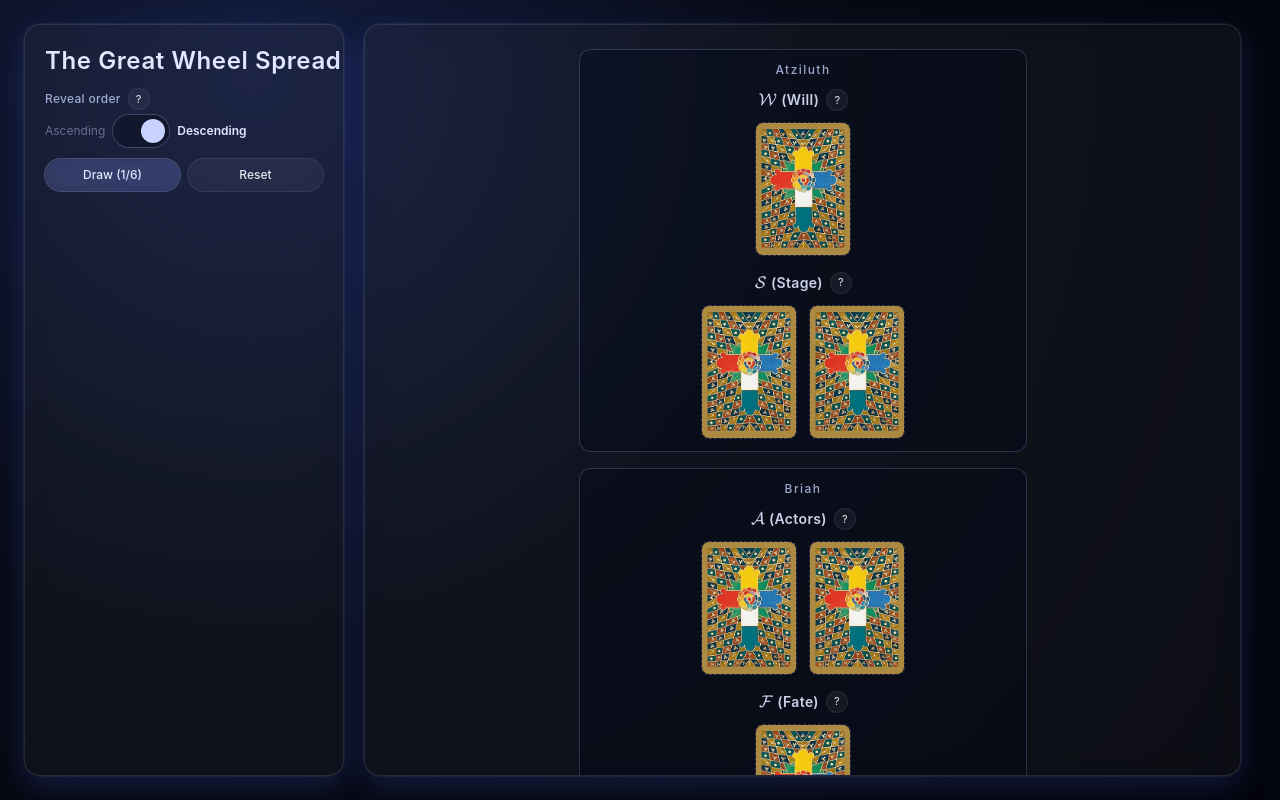
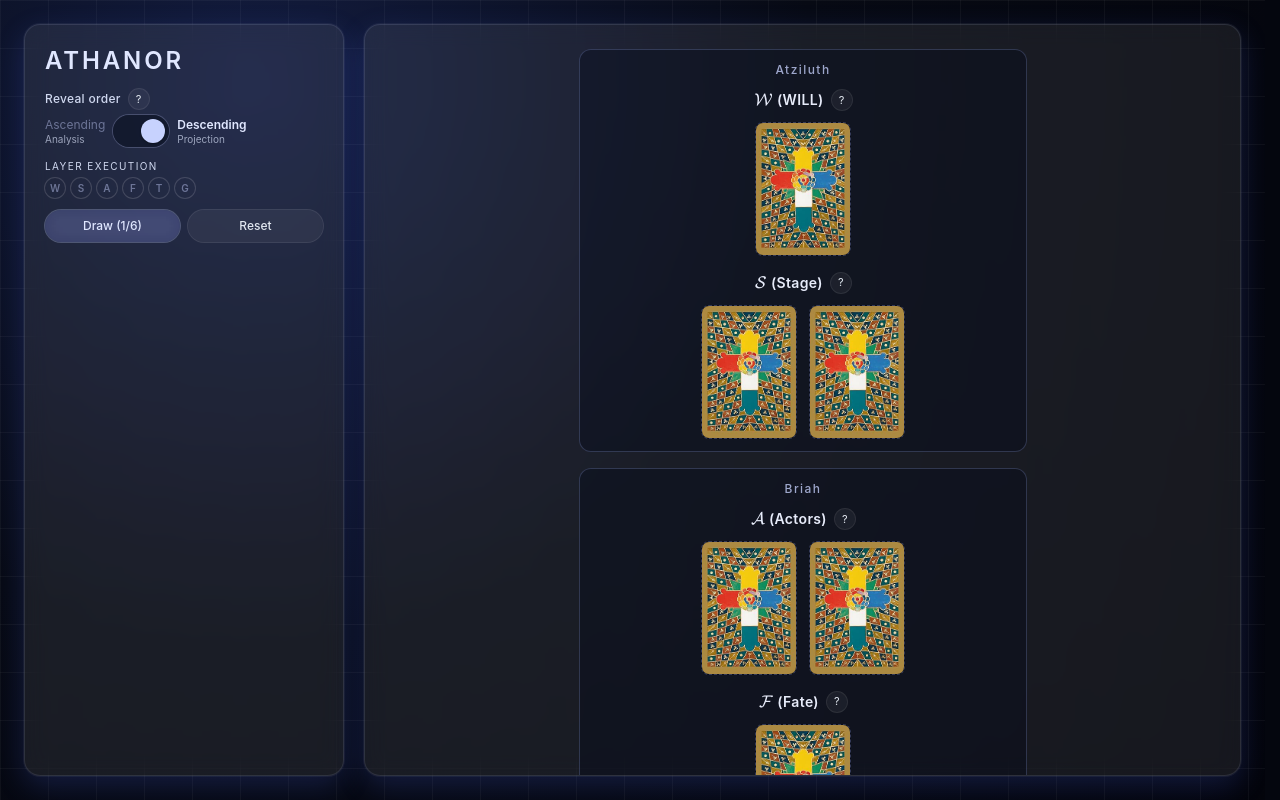
Before and after one commit to kiyotam23/thoth-tarot-spread, a Next.js app: page / in a window 1280 px wide. Built offline with nearby package versions, Linux system fonts and the light colour scheme.

Commit message:
UI improve

```diff
--- a/app/globals.css
+++ b/app/globals.css
@@ -19,6 +19,8 @@ body {
   background: #04060e;
   color: #edf0ff;
   font-family: "Inter", "Noto Sans JP", system-ui, sans-serif;
+  -webkit-font-smoothing: antialiased;
+  -moz-osx-font-smoothing: grayscale;
 }
 
 /* Paint/layout isolation for large stacked panels */
@@ -81,6 +83,8 @@ img.spread-card-modal-art {
 /* Descending (Atziluth → Assiah): indigo / abyss */
 main[data-theme="descending"] {
   min-height: 100vh;
+  position: relative;
+  isolation: isolate;
   color: #edf0ff;
   background: radial-gradient(circle at 20% 10%, #131c3f 0%, #070a14 45%, #03040b 100%);
 }
@@ -88,13 +92,40 @@ main[data-theme="descending"] {
 /* Ascending (Assiah → Atziluth): burgundy / wine */
 main[data-theme="ascending"] {
   min-height: 100vh;
+  position: relative;
+  isolation: isolate;
   color: #f5e1e6;
   background: radial-gradient(circle at 18% 8%, #4a1c28 0%, #1e0a10 45%, #0a0305 100%);
 }
 
+main[data-theme="descending"]::before,
+main[data-theme="ascending"]::before {
+  content: "";
+  position: absolute;
+  inset: 0;
+  pointer-events: none;
+  z-index: 0;
+  background-image:
+    linear-gradient(to right, rgba(255, 255, 255, 0.04) 1px, transparent 1px),
+    linear-gradient(to bottom, rgba(255, 255, 255, 0.04) 1px, transparent 1px);
+  background-size: 48px 48px;
+}
+
+main[data-theme="ascending"]::before {
+  background-image:
+    linear-gradient(to right, rgba(255, 180, 195, 0.05) 1px, transparent 1px),
+    linear-gradient(to bottom, rgba(255, 180, 195, 0.05) 1px, transparent 1px);
+}
+
+main[data-theme="descending"] > :not(.fixed),
+main[data-theme="ascending"] > :not(.fixed) {
+  position: relative;
+  z-index: 1;
+}
+
 main[data-theme="descending"] .spread-outer {
   border-color: rgba(199, 210, 254, 0.12);
-  background: rgba(255, 255, 255, 0.04);
+  background: rgba(255, 255, 255, 0.08);
   box-shadow:
     0 0 0 1px rgba(255, 255, 255, 0.05),
     0 10px 30px rgba(80, 110, 255, 0.2);
@@ -102,7 +133,7 @@ main[data-theme="descending"] .spread-outer {
 
 main[data-theme="ascending"] .spread-outer {
   border-color: rgba(200, 80, 100, 0.28);
-  background: rgba(50, 15, 24, 0.35);
+  background: rgba(50, 15, 24, 0.5);
   box-shadow:
     0 0 0 1px rgba(220, 100, 120, 0.12),
     0 10px 32px rgba(60, 15, 30, 0.45);
@@ -127,11 +158,11 @@ main[data-theme="ascending"] .spread-title {
 }
 
 main[data-theme="descending"] .spread-hint {
-  color: rgba(199, 210, 254, 0.78);
+  color: rgba(224, 232, 255, 0.92);
 }
 
 main[data-theme="ascending"] .spread-hint {
-  color: rgba(252, 200, 210, 0.78);
+  color: rgba(255, 222, 230, 0.92);
 }
 
 main[data-theme="descending"] .spread-txt-strong {
@@ -161,11 +192,11 @@ main[data-theme="ascending"] .spread-world-label {
 }
 
 main[data-theme="descending"] .spread-triad {
-  color: rgba(224, 231, 255, 0.9);
+  color: rgba(236, 241, 255, 0.98);
 }
 
 main[data-theme="ascending"] .spread-triad {
-  color: rgba(255, 220, 228, 0.92);
+  color: rgba(255, 230, 236, 0.98);
 }
 
 main[data-theme="descending"] .spread-toggle {
--- a/app/layout.tsx
+++ b/app/layout.tsx
@@ -2,7 +2,7 @@ import type { Metadata } from "next";
 import "./globals.css";
 
 export const metadata: Metadata = {
-  title: "The Great Wheel Spread",
+  title: "ATHANOR",
   description: "Thoth Tarot 6-layer divination spread"
 };
 
--- a/app/page.tsx
+++ b/app/page.tsx
@@ -15,21 +15,21 @@ const spread = {
   main: "flex min-h-screen flex-col px-4 py-6 transition-[background,color] duration-300 sm:px-6 sm:py-8 lg:box-border lg:min-h-0 lg:h-[100dvh] lg:overflow-hidden lg:px-6 lg:py-6",
   shell: "mx-auto flex w-full min-h-0 max-w-7xl flex-1 flex-col gap-5 max-lg:min-h-0 lg:min-h-0 lg:max-h-full lg:flex-row",
   rail:
-    "spread-outer w-full shrink-0 rounded-2xl border p-5 supports-[backdrop-filter]:backdrop-blur-sm lg:w-[20rem] lg:max-w-[20rem] lg:supports-[backdrop-filter]:backdrop-blur-md transition-colors duration-300",
+    "spread-outer w-full shrink-0 rounded-2xl border p-5 supports-[backdrop-filter]:backdrop-blur-sm transition-colors duration-300 max-lg:fixed max-lg:bottom-3 max-lg:inset-x-3 max-lg:w-auto max-lg:z-40 lg:w-[20rem] lg:max-w-[20rem] lg:supports-[backdrop-filter]:backdrop-blur-md",
   canvas:
-    "spread-outer w-full min-w-0 overflow-x-hidden rounded-2xl border px-4 py-6 supports-[backdrop-filter]:backdrop-blur-sm lg:supports-[backdrop-filter]:backdrop-blur-md transition-colors duration-300 sm:px-8 lg:min-h-0 lg:flex-1 lg:overflow-y-auto lg:overscroll-y-contain",
+    "spread-outer w-full min-w-0 overflow-x-hidden rounded-2xl border px-4 py-6 supports-[backdrop-filter]:backdrop-blur-sm transition-colors duration-300 sm:px-8 max-lg:pb-80 lg:min-h-0 lg:flex-1 lg:overflow-y-auto lg:overscroll-y-contain lg:supports-[backdrop-filter]:backdrop-blur-md",
   worldCard:
     "spread-inner spread-panel spread-panel-fade w-full max-w-md rounded-xl border p-3 transition-colors duration-300",
   worldLabel: "spread-world-label mb-3 text-center text-xs font-medium tracking-[0.12em]",
-  title: "spread-title whitespace-nowrap text-xl font-semibold tracking-wide sm:text-2xl",
+  title: "spread-title whitespace-nowrap text-xl font-semibold tracking-[0.12em] sm:text-2xl",
   modalOverlay: "fixed inset-0 flex items-center justify-center bg-black/90 p-4",
   modalZHelp: "z-[60]",
   modalZCard: "z-[70]",
-  modalSheet: "spread-outer w-full max-w-md rounded-2xl border p-4",
-  modalSheetWide: "spread-outer w-full max-w-2xl rounded-2xl border p-4",
+  modalSheet: "spread-outer w-full max-w-md max-h-[85vh] overflow-y-auto rounded-2xl border p-4",
+  modalSheetWide: "spread-outer w-full max-w-2xl max-h-[85vh] overflow-y-auto rounded-2xl border p-4",
   helpIcon: "spread-btn-ghost inline-flex h-5 w-5 items-center justify-center rounded-full p-0 text-[11px] leading-none",
   modalClose: "spread-btn-ghost rounded-full px-2 py-1 text-xs",
-  floatWrap: "fixed bottom-4 right-4 z-50 flex flex-wrap items-stretch justify-end gap-3 lg:hidden",
+  floatWrap: "hidden",
   floatNext:
     "spread-float-next min-h-[52px] min-w-[9rem] rounded-full px-5 py-3 text-sm font-semibold supports-[backdrop-filter]:backdrop-blur-sm transition disabled:cursor-not-allowed disabled:opacity-40",
   floatReset:
@@ -39,6 +39,8 @@ const spread = {
   resetBtn: "spread-btn-ghost min-w-0 max-w-full rounded-full px-2 py-2 text-center text-xs font-medium transition",
   modalHeader: "flex items-start justify-between gap-4"
 } as const;
+
+const LAYER_OPERATOR_LABELS = ["W", "S", "A", "F", "T", "G"] as const;
 
 type Card = {
   id: string;
@@ -124,7 +126,7 @@ const LAYERS: Layer[] = [
     meaning: "物語の種・根源的な意志・季節",
     drawCount: 1,
     pool: ACES,
-    triad: ["Will", "Intent", "Spark"]
+    triad: ["WILL", "Intent", "Spark"]
   },
   {
     key: "womb",
@@ -176,36 +178,43 @@ const REVEAL_ASSIAH_TO_ATZILUTH: number[] = [5, 4, 3, 2, 1, 0];
 const GLOBAL_LOGIC_EQUATION =
   "\\mathrm{Result} = \\mathcal{G} \\circ \\mathcal{T} \\circ \\mathcal{F} \\circ \\mathcal{A} \\circ \\mathcal{S}(W)";
 
-const LAYER_HELP: Record<Layer["key"], { title: string; body: string; formula?: string }> = {
+const LAYER_HELP: Record<Layer["key"], { title: string; body: string; cardLine?: string; formula?: string }> = {
   root: {
-    title: "Will — Intent — Spark",
-    body: "Atziluth / Kether.\nOne Ace card.\nA singularity that sets the primal polarity of the entire spread.",
+    title: "WILL — Intent — Spark",
+    body: "Interpretation: Sephirah 1 (Kether). The Ace defines root WILL and elemental direction.\nFunction: Use this as the baseline intention for the whole reading.\nQabalistic Anchor: Kether (1) is the undivided origin.\nFormula Rationale: $\\vec{V}_{seed}$ is singular because the spread begins from one seed.",
+    cardLine: "One Ace card.",
     formula: "\\vec{V}_{seed} = \\mathrm{Ace}_{element}"
   },
   womb: {
     title: "Stage — Domain — Matrix",
-    body: "Atziluth / Chokmah & Binah.\nTwo Princess cards.\nDefines the field and constraints as boundary conditions.\nForms the two pillars (Severity / Mercy).",
-    formula: "\\mathcal{S}(W) = \\{P_{left},\\,P_{right}\\}"
+    body: "Interpretation: Sephiroth 2-3 (Chokmah-Binah). Two Princesses set the stage through expansion and boundary.\nFunction: They shape how WILL (𝒲) can manifest in this reading.\nQabalistic Anchor: Chokmah (2) opens force; Binah (3) gives form.\nFormula Rationale: Two operators ($\\Psi_{P_{left}}$, $\\Psi_{P_{right}}$) act on one source to produce a workable field.",
+    cardLine: "Two Princess cards.",
+    formula: "\\vec{V}_{stage} = \\Psi_{P_{left}} \\cdot \\Psi_{P_{right}}(W)"
   },
   agents: {
     title: "Actors — Agents — Duality",
-    body: "Briah / Chesed & Geburah.\nTwo Court cards (Knight/Queen/Prince).\nInjects dynamic forces into the system.",
-    formula: "\\mathcal{A} = \\sum_{i=1}^{2}(\\mathrm{Court}_i \\times \\mathrm{Vector}_i)"
+    body: "Interpretation: Sephiroth 4-5 (Chesed-Geburah). Court cards represent active powers in tension.\nFunction: Read their balance as the current driving momentum of events.\nQabalistic Anchor: Chesed (4) expands and supports; Geburah (5) limits and corrects.\nFormula Rationale: $\\vec{F}_{net}$ is directional because outcome depends on opposing forces.",
+    cardLine: "Two Court cards (Knight / Queen / Prince).",
+    formula: "\\vec{F}_{net} = \\vec{F}_{\\mathrm{Chesed}(4)} \\oplus \\vec{F}_{\\mathrm{Geburah}(5)}"
   },
   destiny: {
     title: "Fate — Ordinance — Law",
-    body: "Briah / Tiphareth.\nOne zodiac-linked Major Arcana card.\nA fixed system protocol that governs the whole.",
-    formula: "\\mathcal{F} = \\mathrm{Const}(\\mathrm{Zodiac})"
+    body: "Interpretation: Sephirah 6 (Tiphareth). A Zodiac Major Arcana defines the core pattern of fate.\nFunction: It stabilizes and interprets dynamics coming from 𝒜 (Actors).\nQabalistic Anchor: Tiphareth (6) harmonizes upper cause and lower expression.\nFormula Rationale: $\\mathrm{Harmonize}(\\mathcal{A}_{4} \\oplus \\mathcal{A}_{5})$ is constrained by Zodiac as a fixed archetypal frame.",
+    cardLine: "One Zodiac Major Arcana card.",
+    formula: "\\Phi_{\\mathrm{Fate}} = \\mathrm{Harmonize}\\left(\\mathcal{A}_{4} \\oplus \\mathcal{A}_{5}\\right)\\big|_{\\mathrm{Zodiac}}"
   },
   events: {
     title: "Tales — Events — Sequences",
-    body: "Yetzirah / Netzach, Hod, Yesod.\nThree small cards.\nTime-series projection into concrete unfolding.",
-    formula: "\\mathcal{T} = \\{\\mathrm{Netzach},\\,\\mathrm{Hod},\\,\\mathrm{Yesod}\\}"
+    body: "Interpretation: Sephiroth 7-8-9 (Netzach-Hod-Yesod). Three small cards show unfolding sequence.\nFunction: Read them as motive (7), patterning (8), and synthesis (9).\nQabalistic Anchor: Netzach (7) fuels, Hod (8) structures, Yesod (9) consolidates.\nFormula Rationale: Flow moves to Yesod before manifestation in Malkuth.",
+    cardLine: "Three small cards.",
+    formula: "\\mathcal{T}(\\tau) = \\mathrm{Netzach}(7) \\oplus \\mathrm{Hod}(8) \\rightarrow \\mathrm{Yesod}(9)"
   },
   focus: {
     title: "Gaze — Vision — Perspective",
-    body: "Assiah / Malkuth.\nOne planet-linked Major Arcana card.\nFinal observation in the material plane.",
-    formula: "\\mathcal{G} = \\int \\mathcal{T}\\,dt \\rightarrow \\mathrm{Planet}"
+    body: "Interpretation: Sephirah 10 (Malkuth). The planetary Major Arcana shows the final observable phase.\nFunction: It integrates 𝒯 over time and resolves the reading into one practical lens.\nQabalistic Anchor: Malkuth (10) is the grounded endpoint of the Tree.\nFormula Rationale: Integral + collapse expresses accumulation followed by one concrete outcome.",
+    cardLine: "One Planetary Major Arcana card.",
+    formula:
+      "\\mathcal{G} = \\int_{t_0}^{t_{\\mathrm{final}}} \\mathcal{T}(t)\\,dt \\xrightarrow{\\mathrm{Collapse}} \\mathrm{Planet}"
   }
 };
 
@@ -386,6 +395,31 @@ const ELEMENT_SYMBOL: Record<string, string> = {
   Earth: "🜃"
 };
 
+const HEBREW_LETTER_META: Record<string, { name: string; keyword: string; value: number }> = {
+  א: { name: "Aleph", keyword: "Ox", value: 1 },
+  ב: { name: "Beth", keyword: "House", value: 2 },
+  ג: { name: "Gimel", keyword: "Camel", value: 3 },
+  ד: { name: "Daleth", keyword: "Door", value: 4 },
+  ה: { name: "Heh", keyword: "Window", value: 5 },
+  ו: { name: "Vav", keyword: "Nail", value: 6 },
+  ז: { name: "Zain", keyword: "Sword", value: 7 },
+  ח: { name: "Cheth", keyword: "Fence", value: 8 },
+  ט: { name: "Teth", keyword: "Serpent", value: 9 },
+  י: { name: "Yod", keyword: "Hand", value: 10 },
+  כ: { name: "Kaph", keyword: "Palm", value: 20 },
+  ל: { name: "Lamed", keyword: "Ox-Goad", value: 30 },
+  מ: { name: "Mem", keyword: "Water", value: 40 },
+  נ: { name: "Nun", keyword: "Fish", value: 50 },
+  ס: { name: "Samekh", keyword: "Prop", value: 60 },
+  ע: { name: "Ayin", keyword: "Eye", value: 70 },
+  פ: { name: "Peh", keyword: "Mouth", value: 80 },
+  צ: { name: "Tzaddi", keyword: "Fish Hook", value: 90 },
+  ק: { name: "Qoph", keyword: "Back of Head", value: 100 },
+  ר: { name: "Resh", keyword: "Head", value: 200 },
+  ש: { name: "Shin", keyword: "Tooth", value: 300 },
+  ת: { name: "Tav", keyword: "Cross", value: 400 }
+};
+
 function symbolizePlanetValue(value: string): string {
   return value
     .replace(/[☉☾☿♀♂♃♄♅♆♇]\s*/g, "")
@@ -448,6 +482,48 @@ function symbolizeSpan(decanRange: string, sign: string | null): string {
   return decanRange;
 }
 
+function formatHebrewLetterLine(value: string): string {
+  const glyphMatch = value.match(/[א-ת]/);
+  if (!glyphMatch) return value;
+  const glyph = glyphMatch[0];
+  const meta = HEBREW_LETTER_META[glyph];
+  if (!meta) return value;
+  return `${glyph} (${meta.name})\u00A0—\u00A0${meta.keyword} [${meta.value}]`;
+}
+
+function renderHelpBody(body: string) {
+  const renderInlineMath = (text: string) => {
+    const parts = text.split(/(\$[^$]+\$)/g).filter(Boolean);
+    return parts.map((part, i) => {
+      if (part.startsWith("$") && part.endsWith("$")) {
+        return <LatexInline key={`help-math-${i}`} tex={part.slice(1, -1)} />;
+      }
+      return <span key={`help-text-${i}`}>{part}</span>;
+    });
+  };
+
+  return body.split("\n").map((line, idx) => {
+    const trimmed = line.trim();
+    if (!trimmed) {
+      return <div key={`help-gap-${idx}`} className="h-1" aria-hidden />;
+    }
+    const sectionMatch = trimmed.match(/^(Interpretation|Function|Qabalistic Anchor|Formula Rationale):\s*(.*)$/);
+    if (sectionMatch) {
+      return (
+        <p key={`help-line-${idx}`} className="leading-relaxed">
+          <strong className="spread-triad font-semibold">{sectionMatch[1]}:</strong>{" "}
+          <span>{renderInlineMath(sectionMatch[2])}</span>
+        </p>
+      );
+    }
+    return (
+      <p key={`help-line-${idx}`} className="leading-relaxed">
+        {renderInlineMath(line)}
+      </p>
+    );
+  });
+}
+
 export default function Page() {
   const [step, setStep] = useState(0);
   const [drawn, setDrawn] = useState<Record<string, Card[]>>({});
@@ -501,6 +577,7 @@ export default function Page() {
     );
 
   const completed = step === LAYERS.length;
+  const litOperatorIndexSet = useMemo(() => new Set(revealOrder.slice(0, step)), [revealOrder, step]);
   const nextStep = useCallback(() => {
     if (step >= LAYERS.length) return;
     const layerIndex = revealOrder[step];
@@ -523,6 +600,16 @@ export default function Page() {
     setDrawn({});
     setStep(0);
     rightPanelRef.current?.scrollTo({ top: 0, behavior: "auto" });
+  }, []);
+
+  const scrollToLayer = useCallback((layerIndex: number) => {
+    const layer = LAYERS[layerIndex];
+    const target = layerRefs.current[layer.key];
+    if (!target) return;
+    target.scrollIntoView({
+      behavior: "smooth",
+      block: "center"
+    });
   }, []);
 
   useEffect(() => {
@@ -597,7 +684,7 @@ export default function Page() {
     <main data-theme={revealAtziluthToAssiah ? "descending" : "ascending"} className={spread.main}>
       <div className={spread.shell}>
         <section className={spread.rail}>
-          <h1 className={spread.title}>The Great Wheel Spread</h1>
+          <h1 className={spread.title}>ATHANOR</h1>
 
           <div className="mt-3">
             <div className="flex items-center gap-2">
@@ -605,12 +692,15 @@ export default function Page() {
               <HelpIconButton label="Global logic help" onClick={() => setIsGlobalHelpOpen(true)} />
             </div>
             <div className="mt-1.5 flex w-max max-w-full items-center gap-2">
+              <span className="flex shrink-0 flex-col leading-tight">
                 <span
-                className={`shrink-0 text-xs ${
+                  className={`text-xs ${
                     !revealAtziluthToAssiah ? "spread-txt-strong" : "spread-txt-faint"
                   }`}
                 >
                   Ascending
+                </span>
+                <span className="spread-hint text-[10px] opacity-70">Analysis</span>
               </span>
               <button
                 type="button"
@@ -627,13 +717,40 @@ export default function Page() {
                   }`}
                 />
               </button>
+              <span className="flex shrink-0 flex-col leading-tight">
                 <span
-                className={`shrink-0 text-xs ${
+                  className={`text-xs ${
                     revealAtziluthToAssiah ? "spread-txt-strong" : "spread-txt-faint"
                   }`}
                 >
                   Descending
                 </span>
+                <span className="spread-hint text-[10px] opacity-70">Projection</span>
+              </span>
+            </div>
+          </div>
+
+          <div className="mt-3">
+            <p className="spread-hint text-[10px] tracking-[0.14em]">LAYER EXECUTION</p>
+            <div className="mt-1 flex items-center gap-1.5">
+              {LAYER_OPERATOR_LABELS.map((label, idx) => {
+                const isActive = litOperatorIndexSet.has(idx);
+                return (
+                  <button
+                    type="button"
+                    key={label}
+                    onClick={() => scrollToLayer(idx)}
+                    className={`flex h-5 w-5 items-center justify-center rounded-full text-[10px] font-semibold transition ${
+                      isActive
+                        ? "spread-txt-strong ring-1 ring-indigo-300/70"
+                        : "spread-txt-faint ring-1 ring-white/15"
+                    }`}
+                    aria-label={`Scroll to layer ${label}${isActive ? " active" : ""}`}
+                  >
+                    {label}
+                  </button>
+                );
+              })}
             </div>
           </div>
 
@@ -721,10 +838,13 @@ export default function Page() {
                 {activeLayer ? renderTriadWithOperator(activeLayer) : null}
               </h3>
               {activeLayer ? <p className="spread-hint mt-1 text-xs">{activeLayer.triad.slice(1).join(", ")}</p> : null}
+              {activeLayerHelp?.cardLine ? (
+                <p className="spread-hint mt-1 text-sm leading-relaxed">{activeLayerHelp.cardLine}</p>
+              ) : null}
             </div>
             <ModalCloseButton onClick={() => setActiveHelpKey(null)} />
           </div>
-          <p className="spread-hint mt-3 whitespace-pre-line text-sm leading-relaxed">{activeLayerHelp?.body}</p>
+          <div className="spread-hint mt-3 text-sm">{activeLayerHelp ? renderHelpBody(activeLayerHelp.body) : null}</div>
           {activeLayerHelp?.formula ? (
             <p className="mt-2 text-sm text-indigo-100/90">
               <LatexInline tex={activeLayerHelp.formula} />
@@ -746,7 +866,7 @@ export default function Page() {
           </div>
           <div className="spread-hint mt-3 space-y-2 text-sm leading-relaxed">
             <p>
-              <strong className="spread-triad font-semibold">Descending</strong> is the mode of unfoldment where will
+              <strong className="spread-triad font-semibold">Descending</strong> is the mode of unfoldment where WILL
               crystallizes into reality through the layered spread.
             </p>
             <p>
@@ -766,7 +886,7 @@ export default function Page() {
           </p>
           <div className="spread-hint mt-3 space-y-1 text-sm leading-relaxed">
             <p>
-              Layer 1: <LatexInline tex={"\\mathcal{W}"} /> (Will) - Primal vector
+              Layer 1: <LatexInline tex={"\\mathcal{W}"} /> (WILL) - Primal vector
             </p>
             <p>
               Layer 2: <LatexInline tex={"\\mathcal{S}"} /> (Stage) - Environmental filter
@@ -794,8 +914,7 @@ export default function Page() {
           maxWidth="wide"
           onClose={() => setSelectedCardId(null)}
         >
-          <div className={spread.modalHeader}>
-            <h3 className="spread-triad text-base font-semibold">{selectedCardModalTitle}</h3>
+          <div className="flex justify-end">
             <ModalCloseButton onClick={() => setSelectedCardId(null)} />
           </div>
           <div className="mt-3 grid gap-4 md:grid-cols-[auto_1fr]">
@@ -806,35 +925,47 @@ export default function Page() {
               decoding="async"
             />
             <div className="spread-hint text-sm leading-relaxed">
-              <p>
-                <strong className="spread-triad font-semibold">Stats</strong>
+              <h3 className="spread-triad text-base font-semibold">{selectedCardModalTitle}</h3>
+              <div className="mt-2 grid grid-cols-1 gap-x-5 gap-y-1.5 md:grid-cols-2">
+                {selectedCard.suit ? <p className="min-w-0 leading-snug">Suit: {selectedCard.suit}</p> : null}
+                {showRankInModal ? (
+                  <p className="min-w-0 leading-snug">
+                    Rank: {selectedCard.arcanaTitle ? `${selectedCard.rank} (${selectedCard.arcanaTitle})` : selectedCard.rank}
                   </p>
-              <div className="mt-2 grid grid-cols-1 gap-x-4 gap-y-1 sm:grid-cols-2">
-                {selectedCard.suit ? <p>Suit: {selectedCard.suit}</p> : null}
-                {showRankInModal ? (
-                  <p>Rank: {selectedCard.arcanaTitle ? `${selectedCard.rank} (${selectedCard.arcanaTitle})` : selectedCard.rank}</p>
                 ) : null}
-                {selectedCard.number ? <p>Number: {selectedCard.number}</p> : null}
-                {elementLine ? <p>Element: {elementLine}</p> : null}
-                {selectedCard.astrology.sign ? <p>Sign: {symbolizeSignValue(selectedCard.astrology.sign)}</p> : null}
+                {selectedCard.number ? <p className="min-w-0 leading-snug">Number: {selectedCard.number}</p> : null}
+                {elementLine ? <p className="min-w-0 leading-snug">Element: {elementLine}</p> : null}
+                {selectedCard.astrology.sign ? (
+                  <p className="min-w-0 leading-snug">Sign: {symbolizeSignValue(selectedCard.astrology.sign)}</p>
+                ) : null}
                 {isSelectedPlanetLayer && selectedCard.astrology.planet ? (
-                  <p>Planet: {symbolizePlanetValue(selectedCard.astrology.planet)}</p>
+                  <p className="min-w-0 leading-snug">Planet: {symbolizePlanetValue(selectedCard.astrology.planet)}</p>
                 ) : null}
-                {selectedCard.astrology.modality ? <p>Modality: {selectedCard.astrology.modality}</p> : null}
+                {selectedCard.astrology.modality ? (
+                  <p className="min-w-0 leading-snug">Modality: {selectedCard.astrology.modality}</p>
+                ) : null}
                 {!isSelectedPlanetLayer && selectedCard.astrology.planetRuler ? (
-                  <p>Planet Ruler: {symbolizePlanetValue(selectedCard.astrology.planetRuler)}</p>
+                  <p className="min-w-0 leading-snug">Planet Ruler: {symbolizePlanetValue(selectedCard.astrology.planetRuler)}</p>
                 ) : null}
                 {isSelectedPlanetLayer && selectedCard.astrology.governingSign ? (
-                  <p>Governing Sign: {symbolizeSignValue(selectedCard.astrology.governingSign)}</p>
+                  <p className="min-w-0 leading-snug">Governing Sign: {symbolizeSignValue(selectedCard.astrology.governingSign)}</p>
                 ) : null}
-                {selectedCard.dayOfWeek ? <p>Day: {selectedCard.dayOfWeek}</p> : null}
-                {selectedCard.metal ? <p>Metal: {selectedCard.metal}</p> : null}
-                {selectedCard.hebrewLetter ? <p>Hebrew Letter: {selectedCard.hebrewLetter}</p> : null}
-                {selectedCard.treeOfLifePath ? <p>Path: {selectedCard.treeOfLifePath}</p> : null}
+                {selectedCard.dayOfWeek ? <p className="min-w-0 leading-snug">Day: {selectedCard.dayOfWeek}</p> : null}
+                {selectedCard.metal ? <p className="min-w-0 leading-snug">Metal: {selectedCard.metal}</p> : null}
+                {selectedCard.hebrewLetter ? (
+                  <p className="min-w-0 leading-snug md:col-span-2">
+                    Hebrew Letter: {formatHebrewLetterLine(selectedCard.hebrewLetter)}
+                  </p>
+                ) : null}
+                {selectedCard.treeOfLifePath ? (
+                  <p className="min-w-0 leading-snug md:col-span-2">Path: {selectedCard.treeOfLifePath}</p>
+                ) : null}
                 {selectedCard.astrology.decanRange ? (
-                  <p>Span: {symbolizeSpan(selectedCard.astrology.decanRange, selectedCard.astrology.sign)}</p>
+                  <p className="min-w-0 leading-snug">
+                    Span: {symbolizeSpan(selectedCard.astrology.decanRange, selectedCard.astrology.sign)}
+                  </p>
                 ) : null}
-                {selectedCard.astrology.dates ? <p>Dates: {selectedCard.astrology.dates}</p> : null}
+                {selectedCard.astrology.dates ? <p className="min-w-0 leading-snug">Dates: {selectedCard.astrology.dates}</p> : null}
               </div>
             </div>
           </div>
```
Lines whose indentation alone changed are shown as unchanged.
